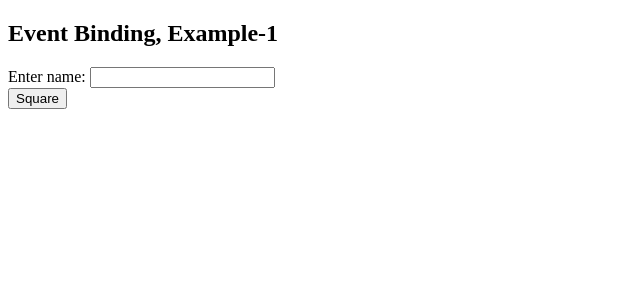
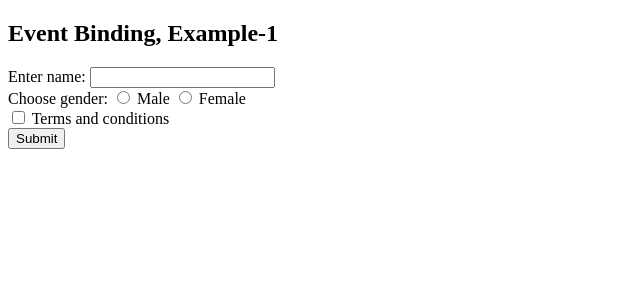
Before and after one commit to jackofalltradesprogrammer/AngularBootCamp, an Angular app: page / in a window 1280 px wide. Shown: the top 300 px of the page, without its empty margins (0-640 px from the left). Built offline with nearby package versions, Linux system fonts and the light colour scheme.

Commit message:
D4 - Defined a function that accept radio buttons and checkbox values to display the greeting

```diff
--- a/src/app/app.component.html
+++ b/src/app/app.component.html
@@ -1,8 +1,11 @@
 <h2>Event Binding, Example-1</h2>
 
 Enter name:
-<input type=number [(ngModel)]='n1' /> <br>
-<button (click)='calcSquare()'> Square </button>
+<input type="text" [(ngModel)]='name' /> <br>
+Choose gender:
+<input type="radio" name="gender" value="male" [(ngModel)]='gender' > Male
+<input type="radio" name="gender" value="female" [(ngModel)]='gender' > Female <br>
 
-
+<input type = "checkbox" [(ngModel)]='terms'> Terms and conditions <br>
+<button (click)='showGender(gender)'>Submit</button> <br>
 {{msg}}
--- a/src/app/app.component.ts
+++ b/src/app/app.component.ts
@@ -6,11 +6,18 @@ import { Component } from '@angular/core';
   styleUrls: ['./app.component.css']
 })
 export class AppComponent {
-  n1:number;
+  name:string;
   msg:string;
-  calcSquare(){
-    this.msg = `Square of ${this.n1} is ${this.n1*this.n1}`;
-
+  terms: boolean;
+ showGender(gender){
+   if(this.terms && this.name){
+    if (gender == "male")
+      this.msg = "Hello Mr. " + this.name;
+    else if (gender == "female")
+      this.msg = "Hello Mrs. " + this.name;
+   }
+   else
+    this.msg = "Please accept terms and input a name";
 
   }
 
```
